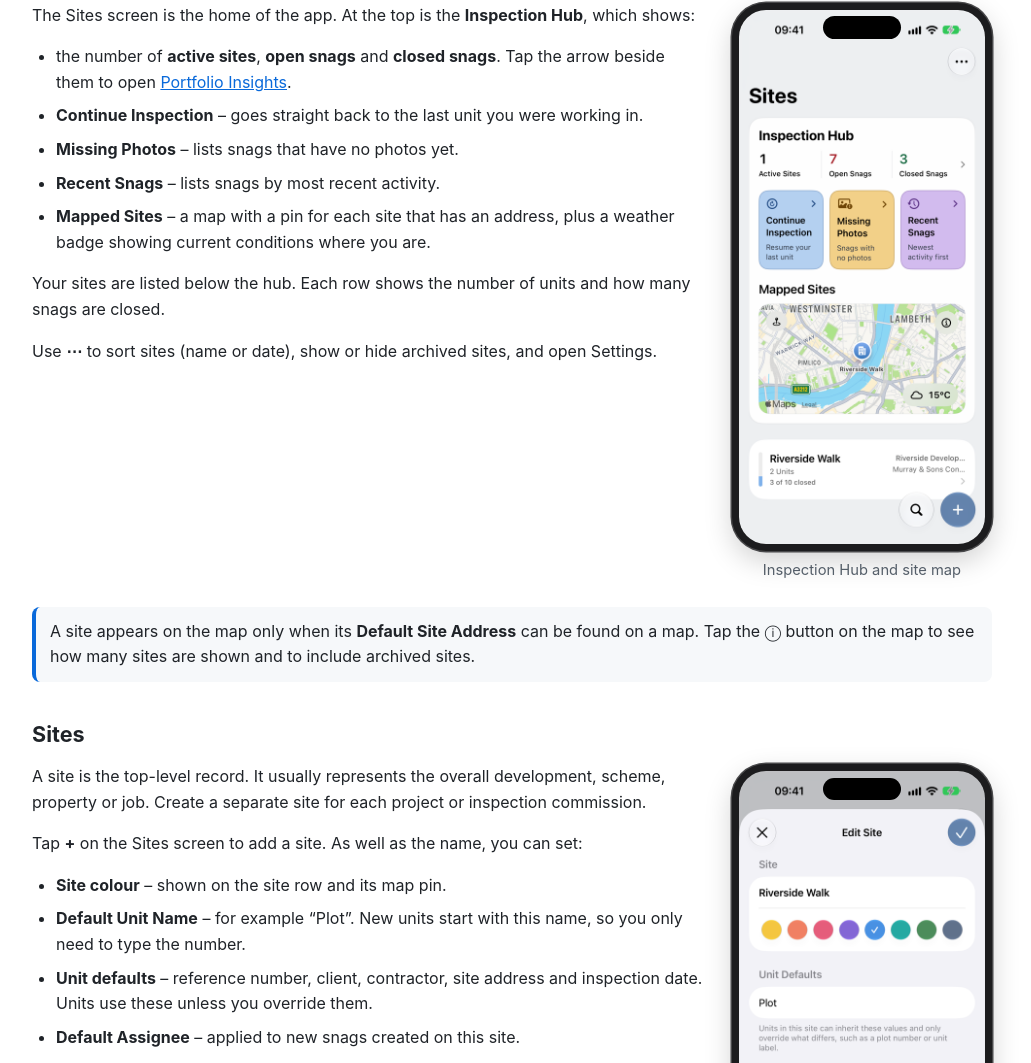
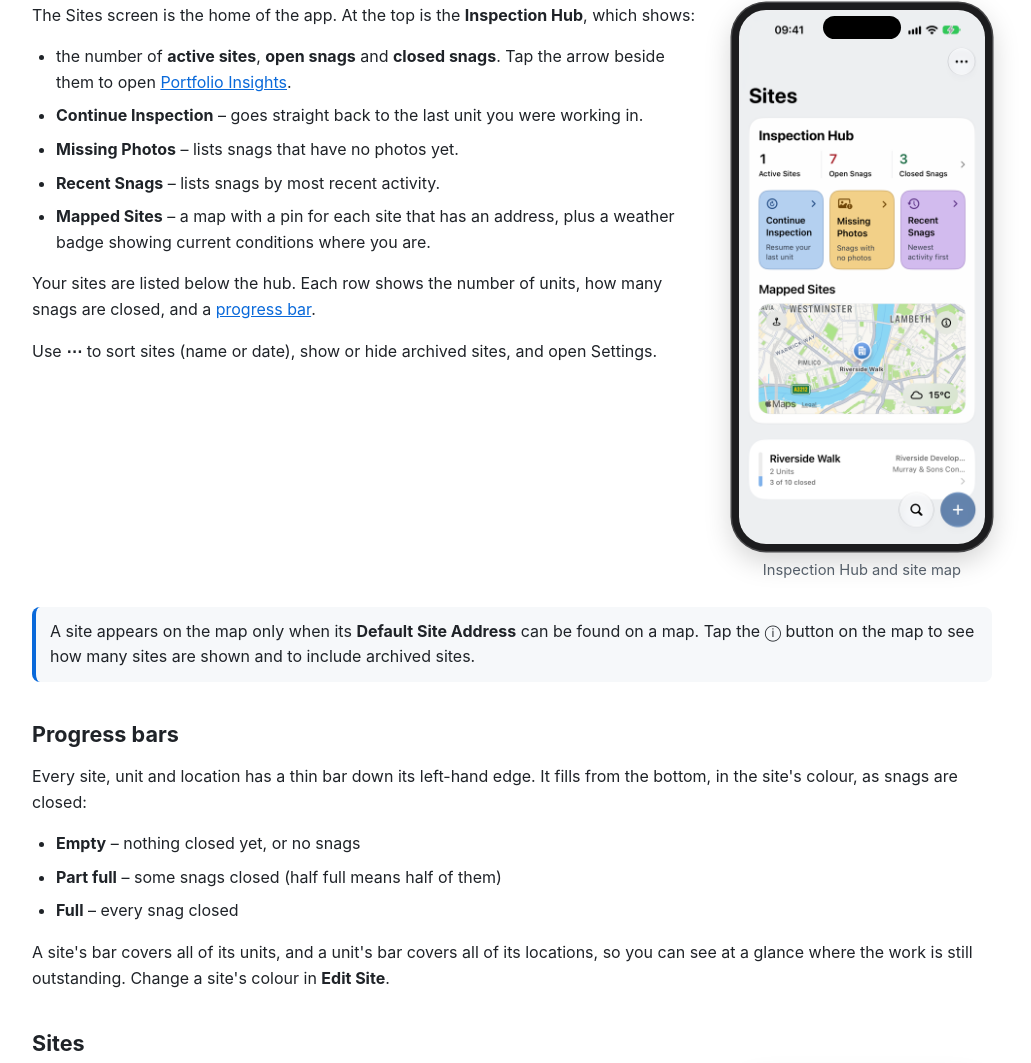
Before and after one commit to Snaglite/snaglite.github.io, a plain HTML site: page manual-sites.html in a window 1280 px wide. Shown: the part 279-1342 px from the top of the page, without its empty margins (128-1159 px from the left). Drawn offline with Linux system fonts and the light colour scheme.

Commit message:
Trim the Duo images, explain progress bars, and note drag and drop on iPhone
Co-Authored-By: Claude Opus 5.5 <noreply@anthropic.com>

```diff
--- a/manual-sites.html
+++ b/manual-sites.html
@@ -27,7 +27,7 @@
           <li><strong>Recent Snags</strong> – lists snags by most recent activity.</li>
           <li><strong>Mapped Sites</strong> – a map with a pin for each site that has an address, plus a weather badge showing current conditions where you are.</li>
         </ul>
-        <p>Your sites are listed below the hub. Each row shows the number of units and how many snags are closed.</p>
+        <p>Your sites are listed below the hub. Each row shows the number of units, how many snags are closed, and a <a href="#progress">progress bar</a>.</p>
         <p>
           Use <strong>⋯</strong> to sort sites (name or date), show or hide archived sites, and open Settings.
         </p>
@@ -43,6 +43,19 @@
     <div class="callout">
       A site appears on the map only when its <strong>Default Site Address</strong> can be found on a map. Tap the ⓘ button on the map to see how many sites are shown and to include archived sites.
     </div>
+
+    <h2 id="progress">Progress bars</h2>
+    <p>
+      Every site, unit and location has a thin bar down its left-hand edge. It fills from the bottom, in the site's colour, as snags are closed:
+    </p>
+    <ul>
+      <li><strong>Empty</strong> – nothing closed yet, or no snags</li>
+      <li><strong>Part full</strong> – some snags closed (half full means half of them)</li>
+      <li><strong>Full</strong> – every snag closed</li>
+    </ul>
+    <p>
+      A site's bar covers all of its units, and a unit's bar covers all of its locations, so you can see at a glance where the work is still outstanding. Change a site's colour in <strong>Edit Site</strong>.
+    </p>
 
     <h2>Sites</h2>
     <div class="split">
@@ -104,7 +117,7 @@
           <li><strong>General Notes</strong> for the unit. Press and hold to choose whether they appear on the report.</li>
           <li><strong>Attachments</strong> and <strong>Drawings</strong> for the unit. See <a href="manual-drawings.html">Attachments and Drawings</a>.</li>
           <li><strong>All Snags</strong> – every snag in the unit in one list.</li>
-          <li>Your <strong>locations</strong>, each with a progress bar showing how many snags are closed.</li>
+          <li>Your <strong>locations</strong>, each with a <a href="#progress">progress bar</a> showing how many of its snags are closed.</li>
         </ul>
         <p>
           Swipe right on a location to mark all of its snags <strong>Open</strong> or <strong>Closed</strong>. Swipe left to <strong>Rename</strong> or <strong>Delete</strong> it. Locations can be sorted by name or snag count, or kept in your own manual order.
```
Also changed, not shown: manual-ipad-duo.html (+5 -5 lines), manual-photos.html (+1 -1 lines), manual-tips.html (+10 -1 lines), manual.html (+1 -1 lines), images/duo-unfolded.jpg (added), images/duo-unfolded.png (deleted), images/duo-unfolding.jpg (added), images/duo-unfolding.png (deleted).
